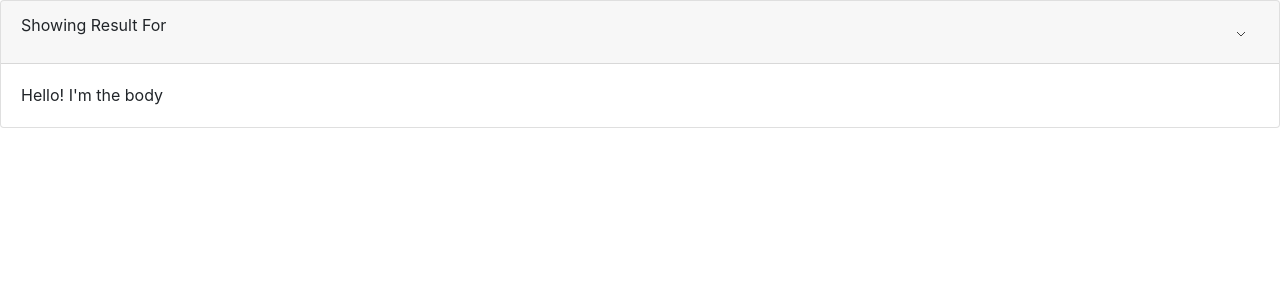
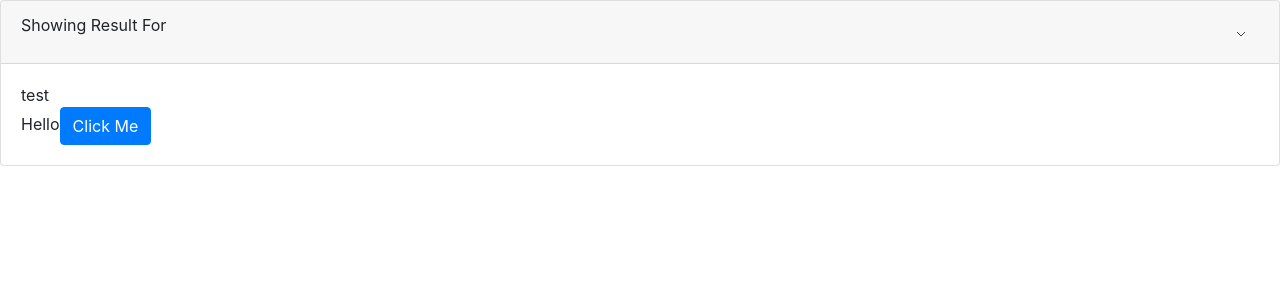
Before and after one commit to Harsh-Sama/resizeablecomponent, a React (Create React App) app: page / in a window 1280 px wide. Shown: the top 300 px of the page. Built offline with nearby package versions, Linux system fonts and the light colour scheme.

Commit message:
5th commit

```diff
--- a/src/AccordionComp.js
+++ b/src/AccordionComp.js
@@ -5,7 +5,7 @@ import { Button } from 'react-bootstrap';
 import './AccordionComp.css';
 import down from './down.svg'
 
-const AccordionComp = () => {
+const AccordionComp = (props) => {
 
 		return(
 			<Accordion defaultActiveKey="0">
@@ -19,7 +19,7 @@ const AccordionComp = () => {
 			    </div>
 			    </Card.Header>
 			    <Accordion.Collapse eventKey="0">
-			      <Card.Body>Hello! I'm the body</Card.Body>
+			      <Card.Body>{props.children}</Card.Body>
 			    </Accordion.Collapse>
 			  </Card>
 
--- a/src/App.js
+++ b/src/App.js
@@ -1,11 +1,16 @@
 import React, { Component } from 'react';
 import AccordionComp from './AccordionComp';
-
+import { Card } from 'react-bootstrap';
+import { Button } from 'react-bootstrap';
 
 class App extends Component{
   render(){
     return (
-    	<AccordionComp />
+    	<AccordionComp>
+    		<div>test</div>
+			<span>Hello</span>
+			<Button>Click Me</Button>
+    	</AccordionComp>
     );
   }
 }
```
Also changed, not shown: 1 other file (tests, documents, lock files or other folders).
